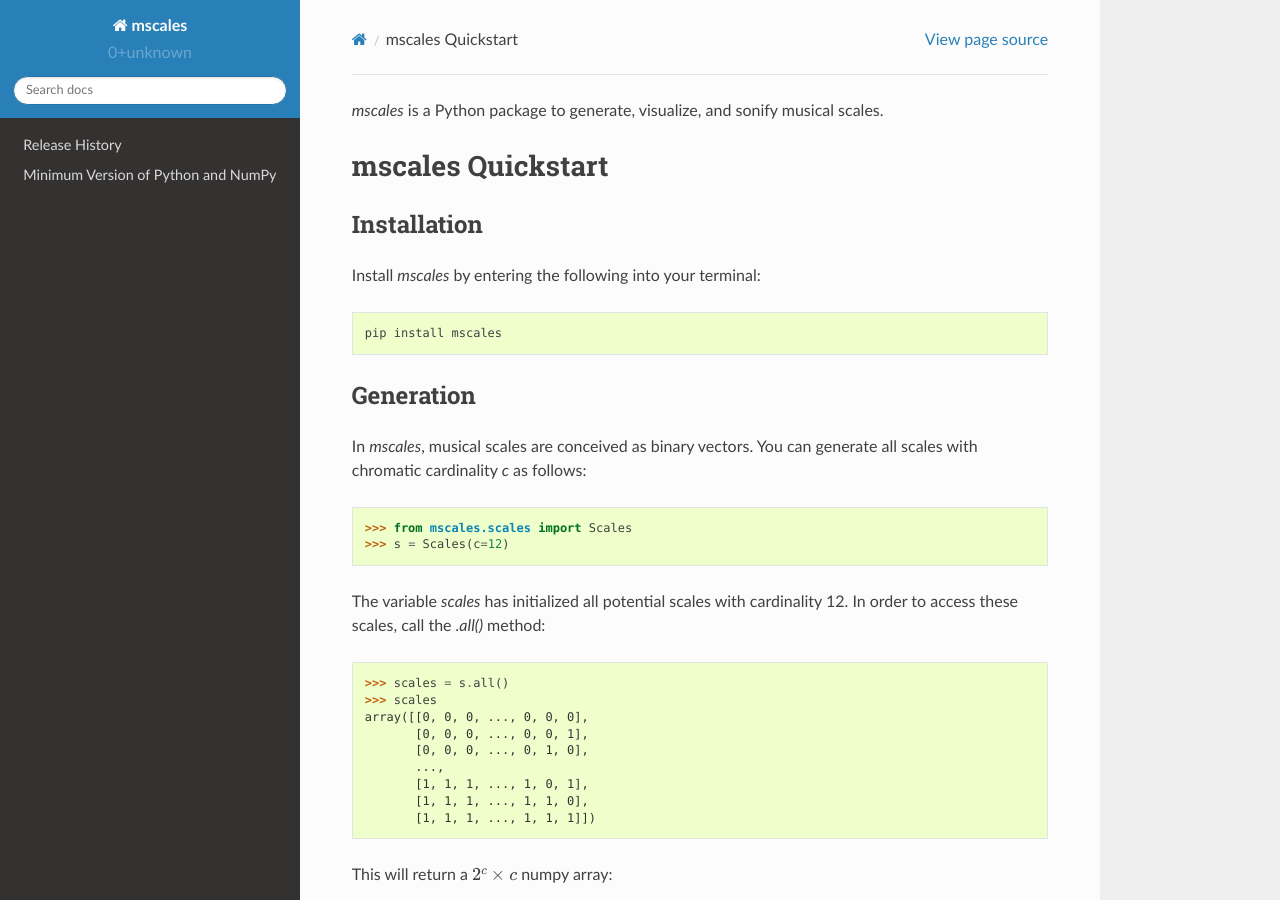
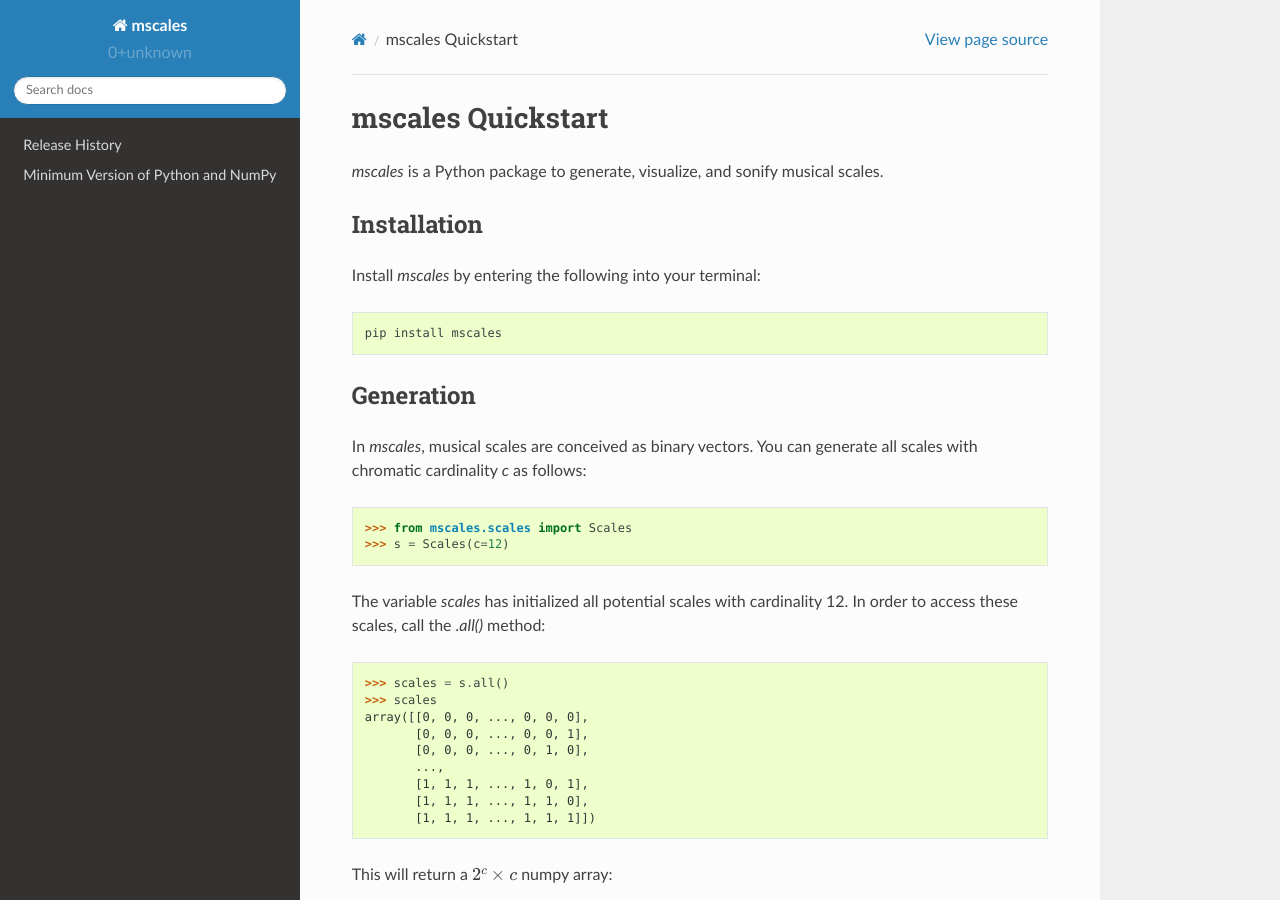
Before and after one commit to fabianmoss/mscales, a Sphinx documentation site: the page built from docs/source/index.rst, in a window 1280 px wide and 900 px high. Built offline with Sphinx 7.4.7 and the Read the Docs theme 2.0.0, drawn with Linux system fonts in a browser that asks for light colours.

Commit message:
fix layout

```diff
--- a/docs/source/index.rst
+++ b/docs/source/index.rst
@@ -3,11 +3,11 @@
    You can adapt this file completely to your liking, but it should at least
    contain the root `toctree` directive.
 
+mscales Quickstart
+==================
+
 `mscales` is a Python package to generate, visualize,
 and sonify musical scales.
-
-mscales Quickstart
-==================
 
 Installation
 ------------
```
